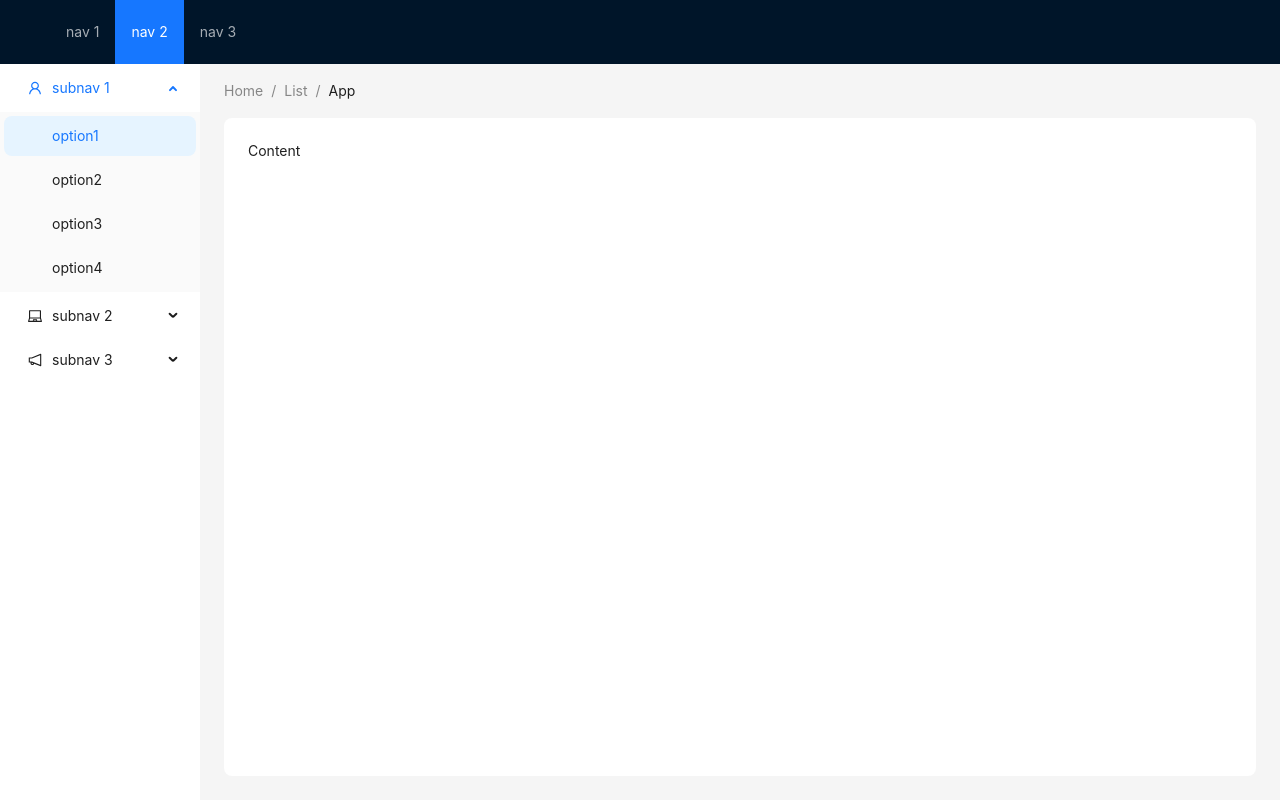
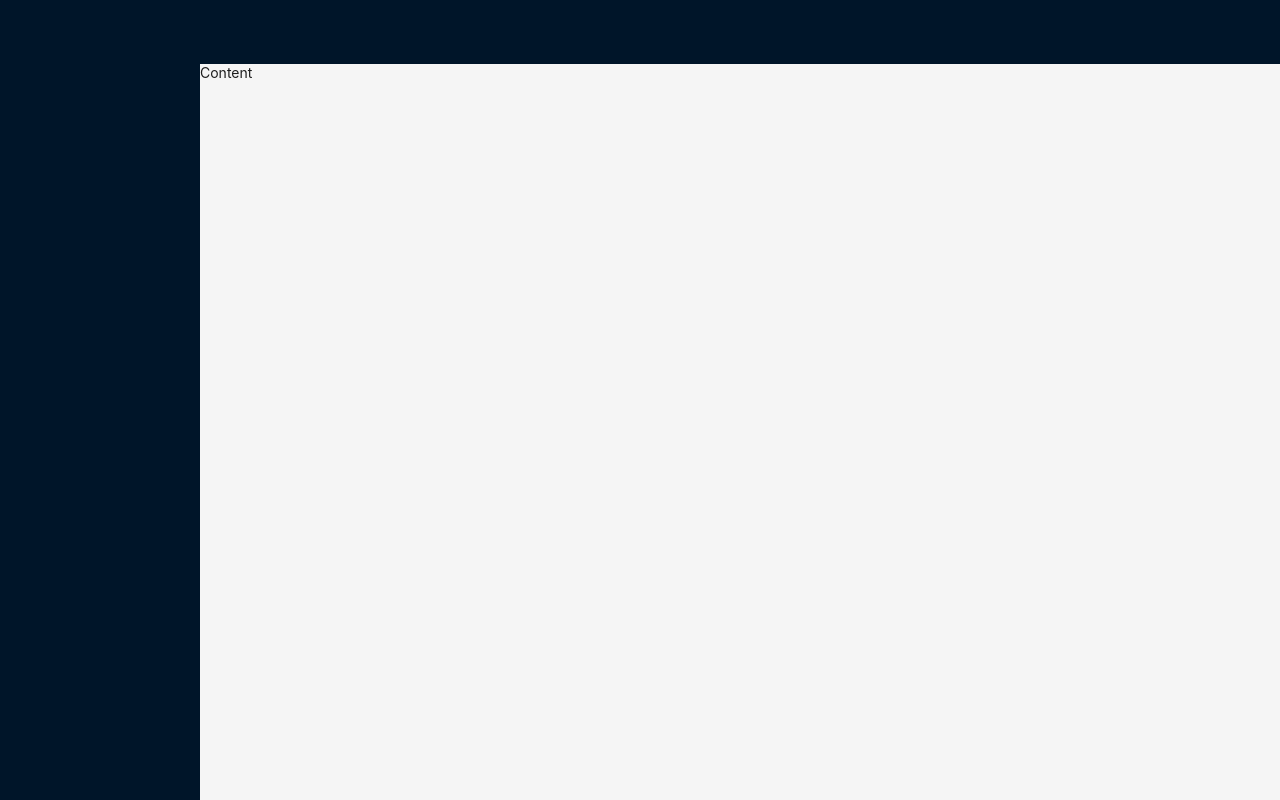
Before and after one commit to MrAmperage/ReactTradeInfoFrontend, a React (Create React App) app: page / in a window 1280 px wide. Built offline with nearby package versions, Linux system fonts and the light colour scheme.

Commit message:
Удалил лишнюю верстку в Layout

```diff
--- /dev/null
+++ b/src/Application.css
@@ -0,0 +1,3 @@
+.Menu {
+  height: 100%;
+}
--- a/src/Application.tsx
+++ b/src/Application.tsx
@@ -1,75 +1,21 @@
 import React from 'react';
-import { LaptopOutlined, NotificationOutlined, UserOutlined } from '@ant-design/icons';
-import type { MenuProps } from 'antd';
-import { Breadcrumb, Layout, Menu, theme } from 'antd';
+import {  Layout, Menu } from 'antd';
 
 const { Header, Content, Sider } = Layout;
-
-const items1: MenuProps['items'] = ['1', '2', '3'].map((key) => ({
-  key,
-  label: `nav ${key}`,
-}));
-
-const items2: MenuProps['items'] = [UserOutlined, LaptopOutlined, NotificationOutlined].map(
-  (icon, index) => {
-    const key = String(index + 1);
-
-    return {
-      key: `sub${key}`,
-      icon: React.createElement(icon),
-      label: `subnav ${key}`,
-      children: Array.from({ length: 4 }).map((_, j) => {
-        const subKey = index * 4 + j + 1;
-        return {
-          key: subKey,
-          label: `option${subKey}`,
-        };
-      }),
-    };
-  },
-);
-
-const App: React.FC = () => {
-  const {
-    token: { colorBgContainer, borderRadiusLG },
-  } = theme.useToken();
-
+const Application: React.FC = () => {
   return (
     <Layout>
       <Header style={{ display: 'flex', alignItems: 'center' }}>
-        <div className="demo-logo" />
-        <Menu
-          theme="dark"
-          mode="horizontal"
-          defaultSelectedKeys={['2']}
-          items={items1}
-          style={{ flex: 1, minWidth: 0 }}
-        />
       </Header>
       <Layout>
-        <Sider width={200} style={{ background: colorBgContainer }}>
+        <Sider width={200}>
           <Menu
             mode="inline"
-            defaultSelectedKeys={['1']}
-            defaultOpenKeys={['sub1']}
-            style={{ height: '100%', borderRight: 0 }}
-            items={items2}
+            className='Menu'
           />
         </Sider>
-        <Layout style={{ padding: '0 24px 24px' }}>
-          <Breadcrumb
-            items={[{ title: 'Home' }, { title: 'List' }, { title: 'App' }]}
-            style={{ margin: '16px 0' }}
-          />
-          <Content
-            style={{
-              padding: 24,
-              margin: 0,
-              minHeight: 280,
-              background: colorBgContainer,
-              borderRadius: borderRadiusLG,
-            }}
-          >
+        <Layout>
+          <Content>
             Content
           </Content>
         </Layout>
@@ -78,4 +24,4 @@ const App: React.FC = () => {
   );
 };
 
-export default App;
+export default Application
```
